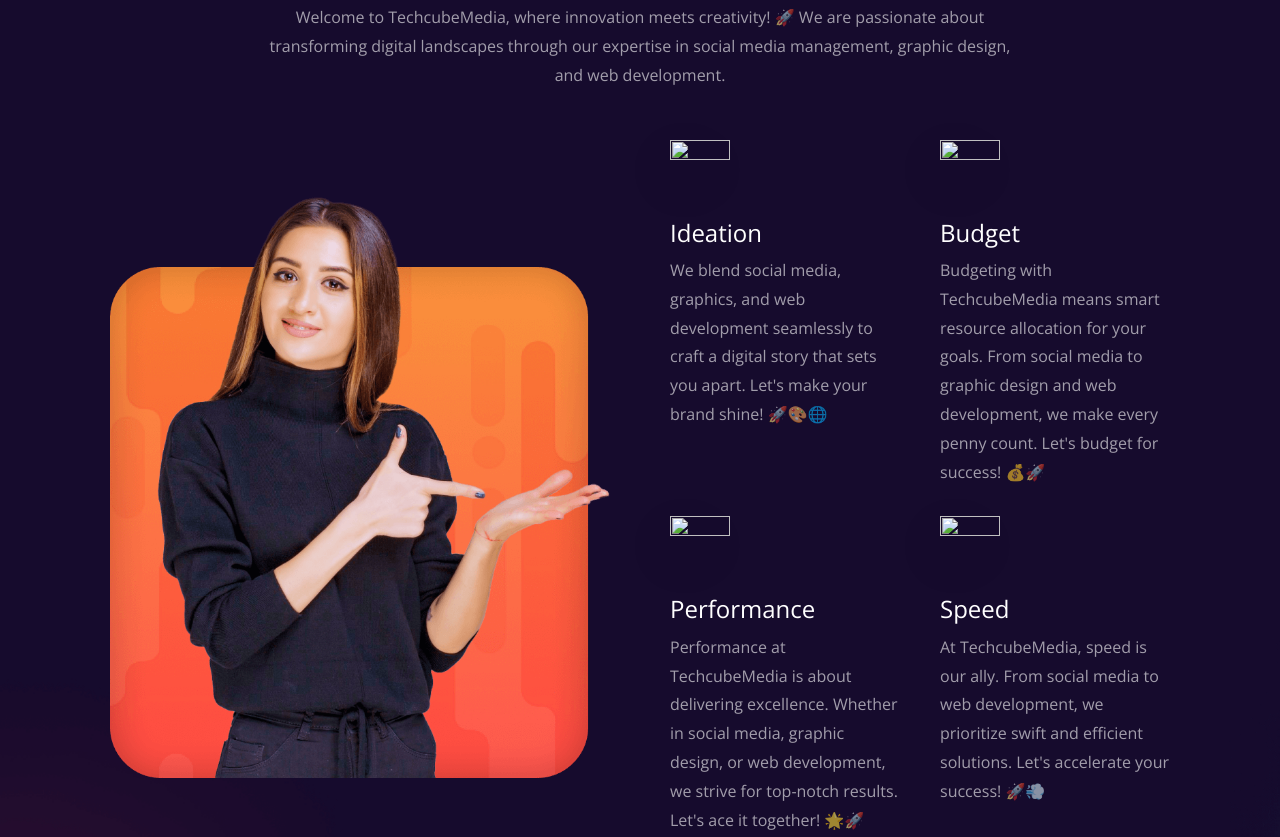
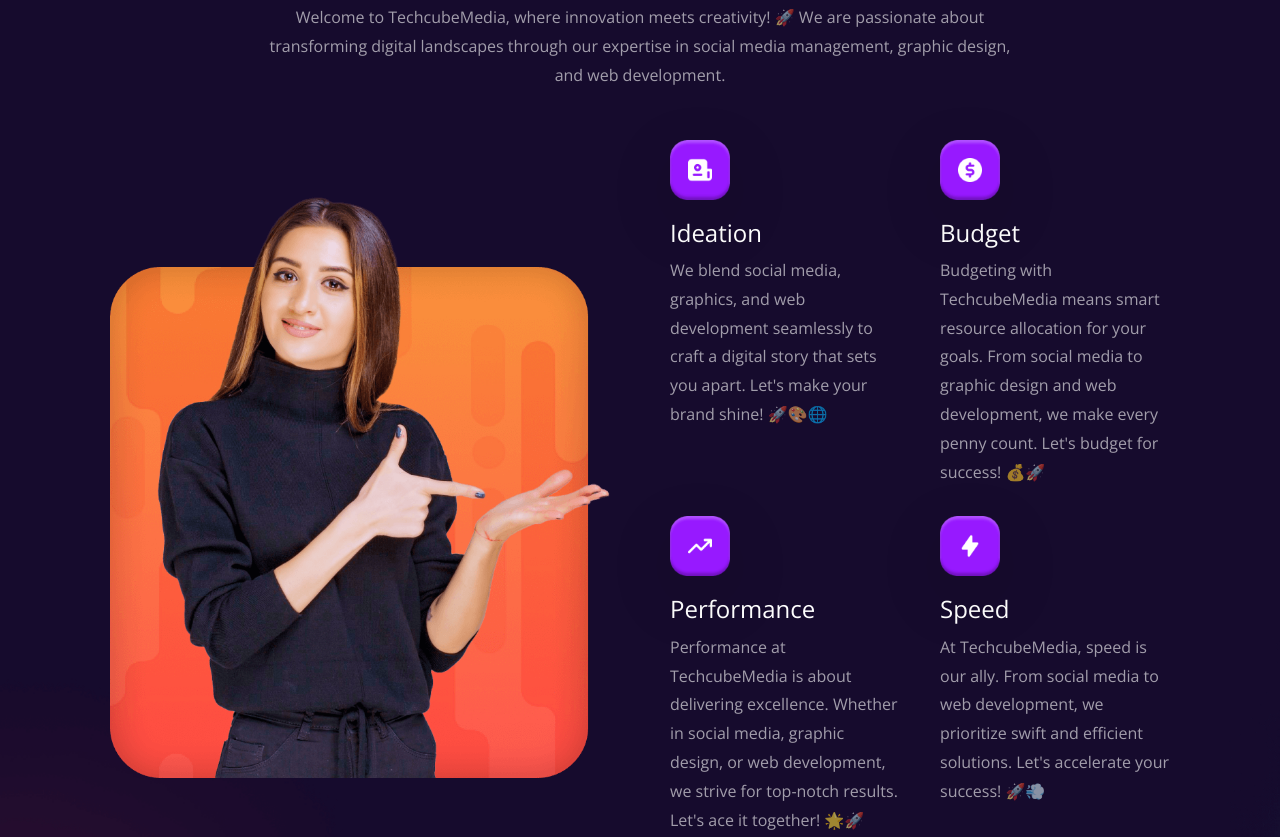
Before and after one commit to techcubemedia/home, a plain HTML site: page index.html in a window 1280 px wide. Shown: the part 994-1831 px from the top of the page. Drawn offline with nearby package versions, Linux system fonts and the light colour scheme; the site is published under a folder, as on GitHub Pages, so addresses that start at the root find nothing.

Commit message:
Update index.html

```diff
--- a/index.html
+++ b/index.html
@@ -124,7 +124,7 @@
                 <ul class="grid-list">
 
                     <li class="process-item">
-                        <img src="/images/process-icon-1.png" width="60" height="60" loading="lazy" alt="" class="item-icon">
+                        <img src="images/process-icon-1.png" width="60" height="60" loading="lazy" alt="" class="item-icon">
                          <h3 class="h3 title item-title"> Ideation</h3>
                          <p class="item-text">
                             We blend social media, graphics, and web development seamlessly to craft a digital story that sets you apart. Let's make your brand shine! 🚀🎨🌐
@@ -139,7 +139,7 @@
                     </li>
 
                     <li class="process-item">
-                        <img src="/images/process-icon-2.png" width="60" height="60" loading="lazy" alt="" class="item-icon">
+                        <img src="images/process-icon-2.png" width="60" height="60" loading="lazy" alt="" class="item-icon">
                          <h3 class="h3 title item-title"> Budget</h3>
                          <p class="item-text">
                             Budgeting with TechcubeMedia means smart resource allocation for your goals. From social media to graphic design and web development, we make every penny count. Let's budget for success! 💰🚀
@@ -148,7 +148,7 @@
                     </li>
 
                     <li class="process-item">
-                        <img src="/images/process-icon-3.png" width="60" height="60" loading="lazy" alt="" class="item-icon">
+                        <img src="images/process-icon-3.png" width="60" height="60" loading="lazy" alt="" class="item-icon">
                          <h3 class="h3 title item-title"> Performance</h3>
                          <p class="item-text">
                             Performance at TechcubeMedia is about delivering excellence. Whether in social media, graphic design, or web development, we strive for top-notch results. Let's ace it together! 🌟🚀
@@ -157,7 +157,7 @@
                     </li>
 
                     <li class="process-item">
-                        <img src="/images/process-icon-4.png" width="60" height="60" loading="lazy" alt="" class="item-icon">
+                        <img src="images/process-icon-4.png" width="60" height="60" loading="lazy" alt="" class="item-icon">
                          <h3 class="h3 title item-title"> Speed</h3>
                          <p class="item-text">
 
```
